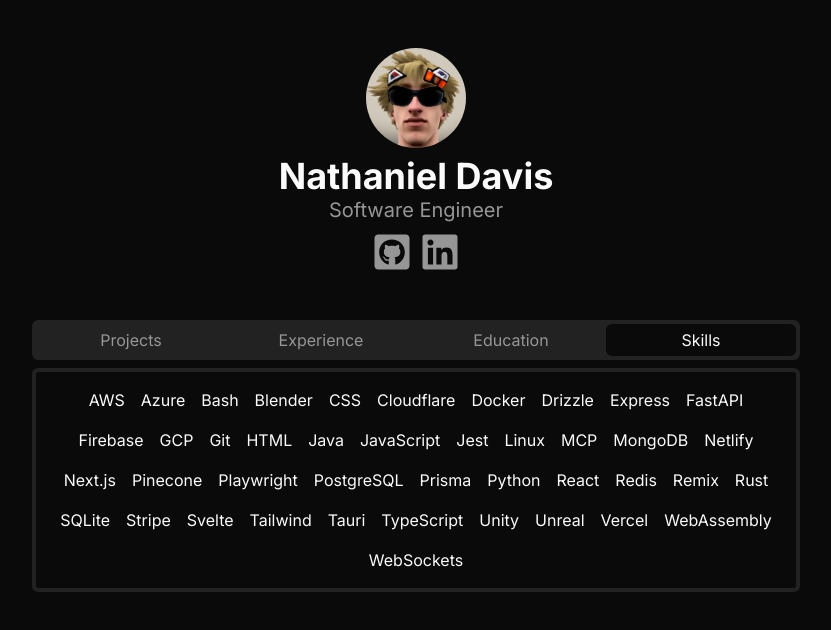
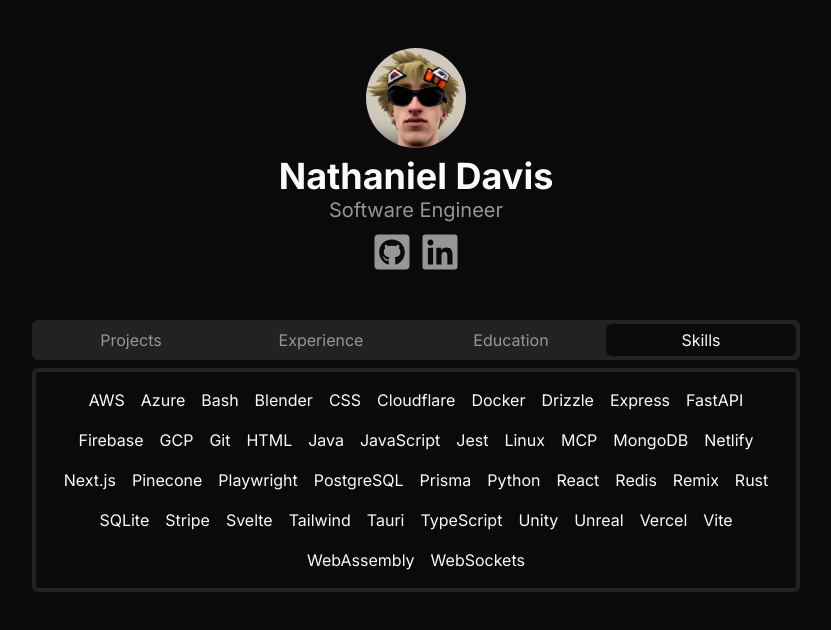
Before and after one commit to ntedvs/ntedvs.com, a Next.js app: page / in a window 1280 px wide. Both pictures are taken after a click on the button "Skills". Shown: the top 630 px of the page, without its empty margins (224-1055 px from the left). Built offline with nearby package versions, Linux system fonts and the light colour scheme.

Commit message:
Update tabs.tsx

```diff
--- a/src/app/tabs.tsx
+++ b/src/app/tabs.tsx
@@ -121,6 +121,7 @@
         "GCP",
         "Git",
         "HTML",
+        "Vite",
         "Java",
         "JavaScript",
         "Jest",
```
